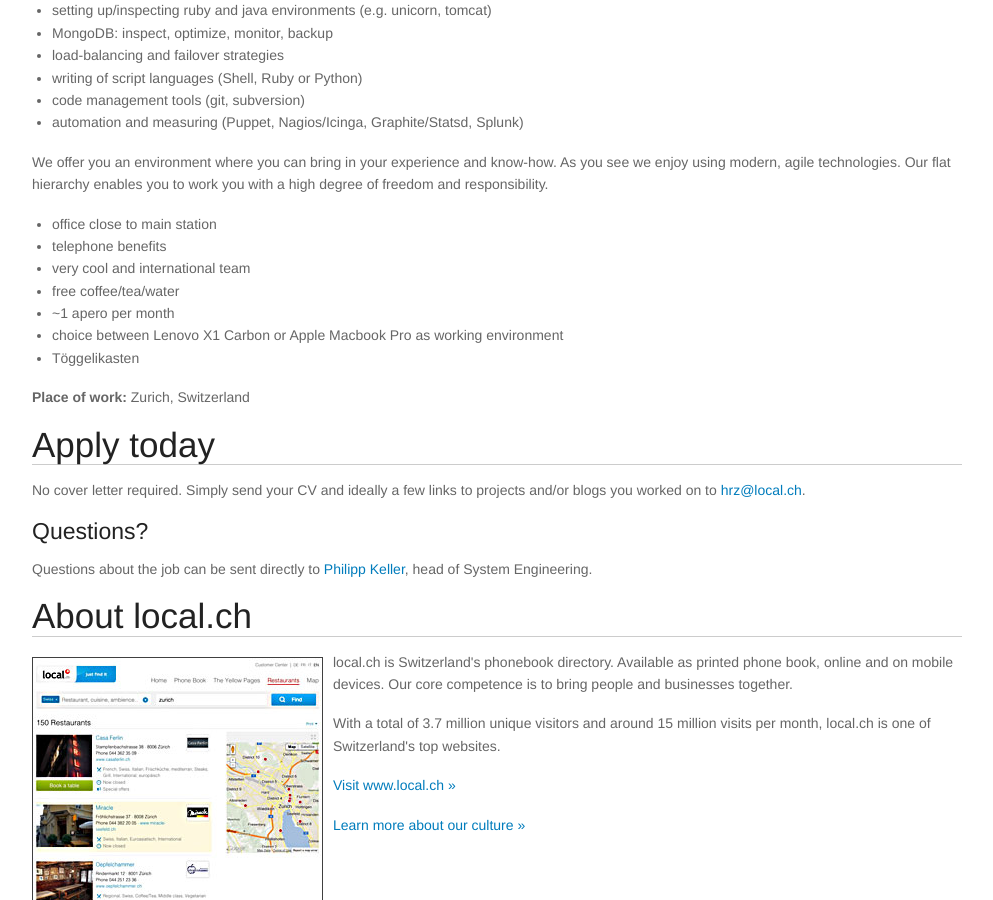
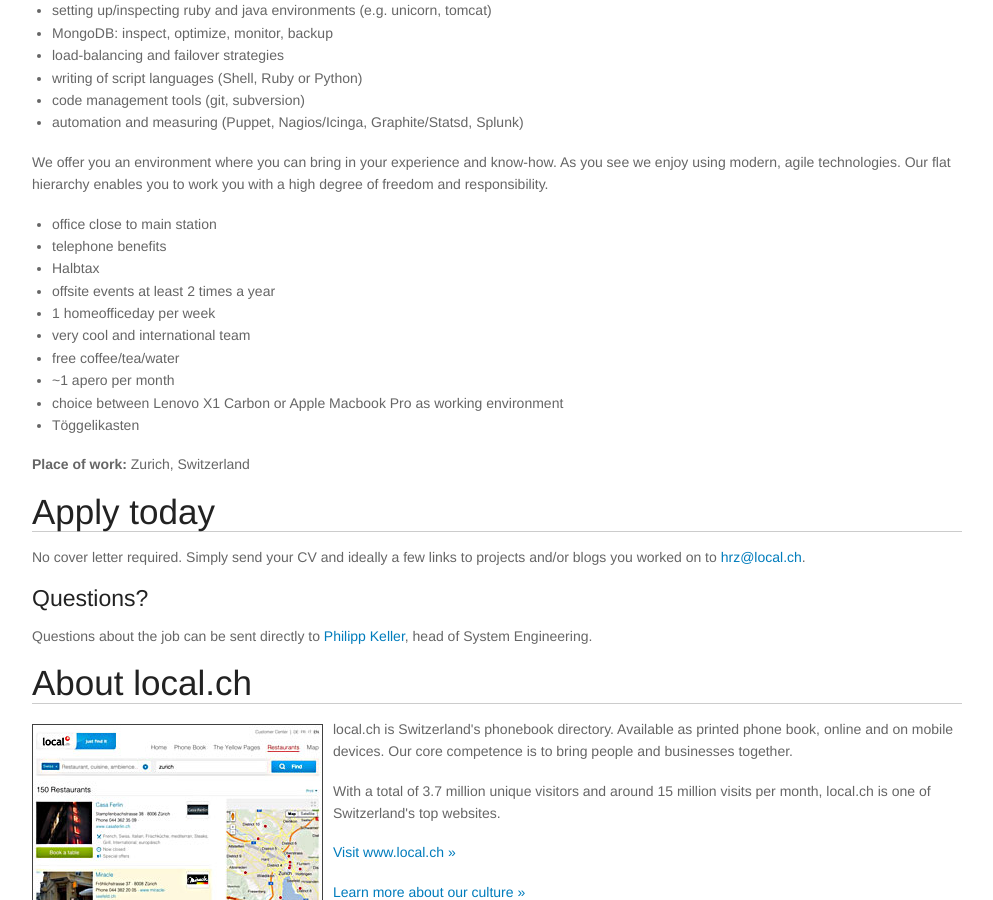
Before and after one commit to digideskio/local-ch.github.com, a Jekyll site: the page built from _posts/2013-06-18-senior-system-engineer.html, in a window 1280 px wide and 900 px high, scrolled down 969 px. Shown: the whole window, without its empty margins (143-1136 px from the left). Built offline with Jekyll 4.4.1, drawn with Linux system fonts in a browser that asks for light colours; nearby versions of some CDN libraries.

Commit message:
add benefits

```diff
--- a/_posts/2013-06-18-senior-system-engineer.html
+++ b/_posts/2013-06-18-senior-system-engineer.html
@@ -47,6 +47,9 @@
     <ul>
       <li>office close to main station</li>
       <li>telephone benefits</li>
+      <li>Halbtax</li>
+      <li>offsite events at least 2 times a year</li>
+      <li>1 homeofficeday per week</li>
       <li>very cool and international team</li>
       <li>free coffee/tea/water</li>
       <li>~1 apero per month</li>
```
